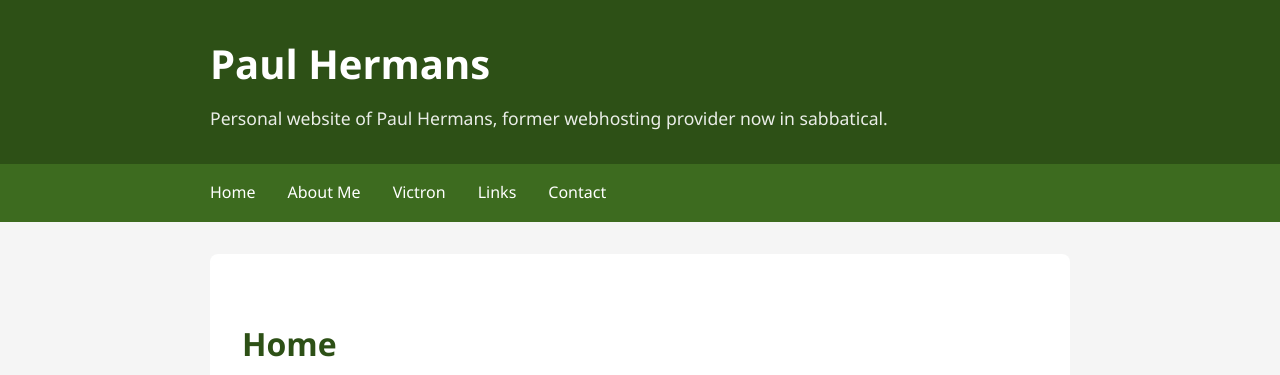
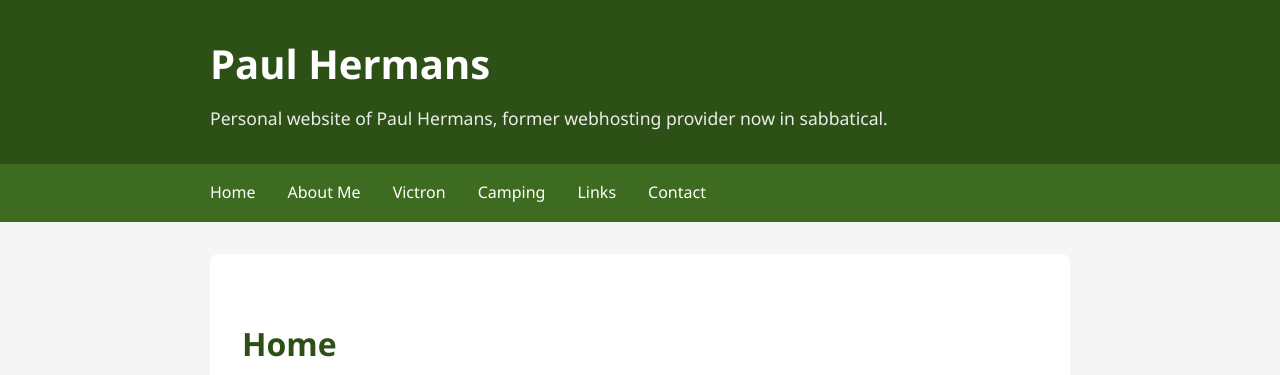
Before and after one commit to paulhermanseu/paulhermans.eu, a Jekyll site: the page built from index.md, in a window 1280 px wide. Shown: the top 375 px of the page. Built offline with Jekyll 4.4.1, drawn with Linux system fonts in a browser that asks for light colours.

Commit message:
Add Camping link to navigation menu

```diff
--- a/_layouts/default.html
+++ b/_layouts/default.html
@@ -355,6 +355,7 @@
                 <li><a href="/">Home</a></li>
                 <li><a href="/about.html">About Me</a></li>
                 <li><a href="/victron-home-battery-system.html">Victron</a></li>
+                <li><a href="/camping.html">Camping</a></li>
                 <li><a href="/links.html">Links</a></li>
                 <li><a href="/contact.html">Contact</a></li>
             </ul>
```
